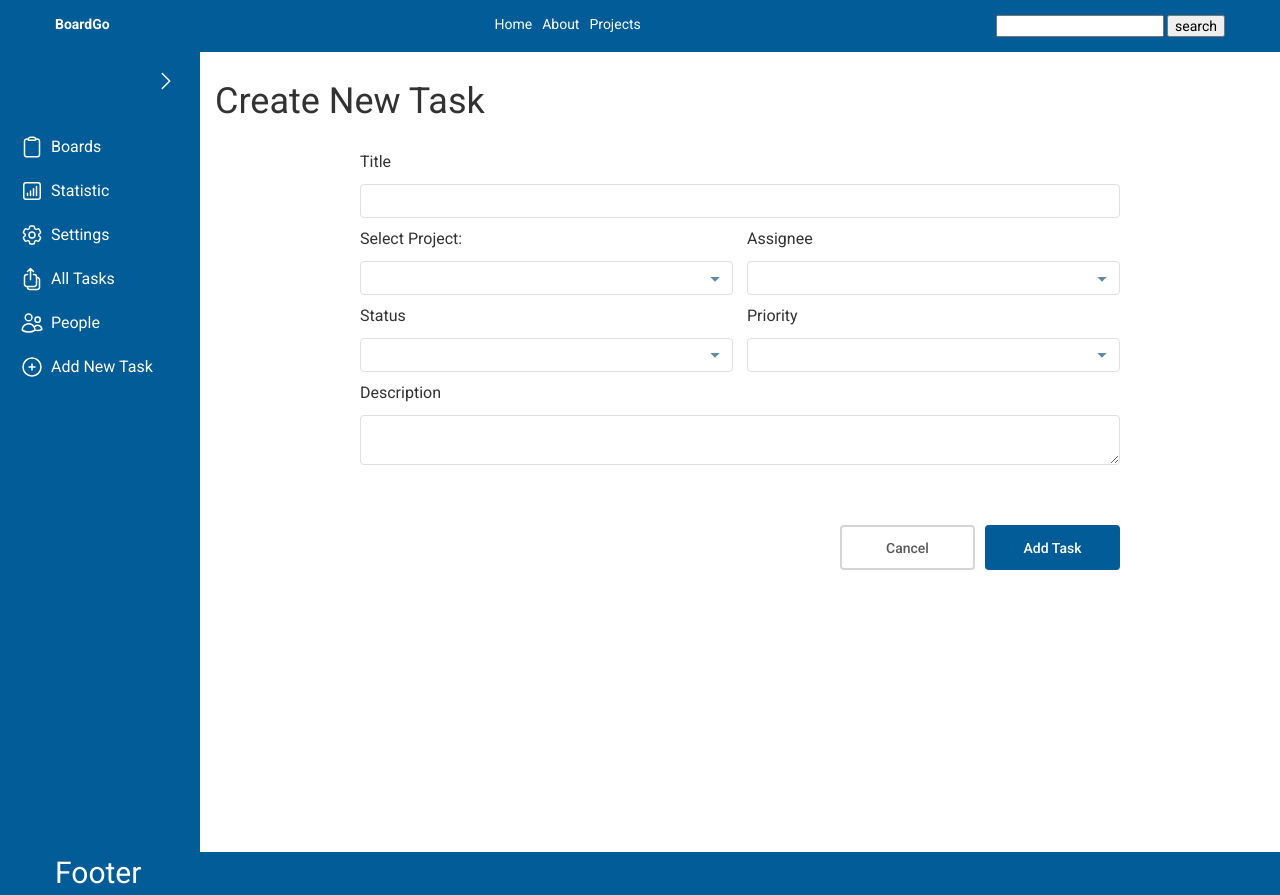
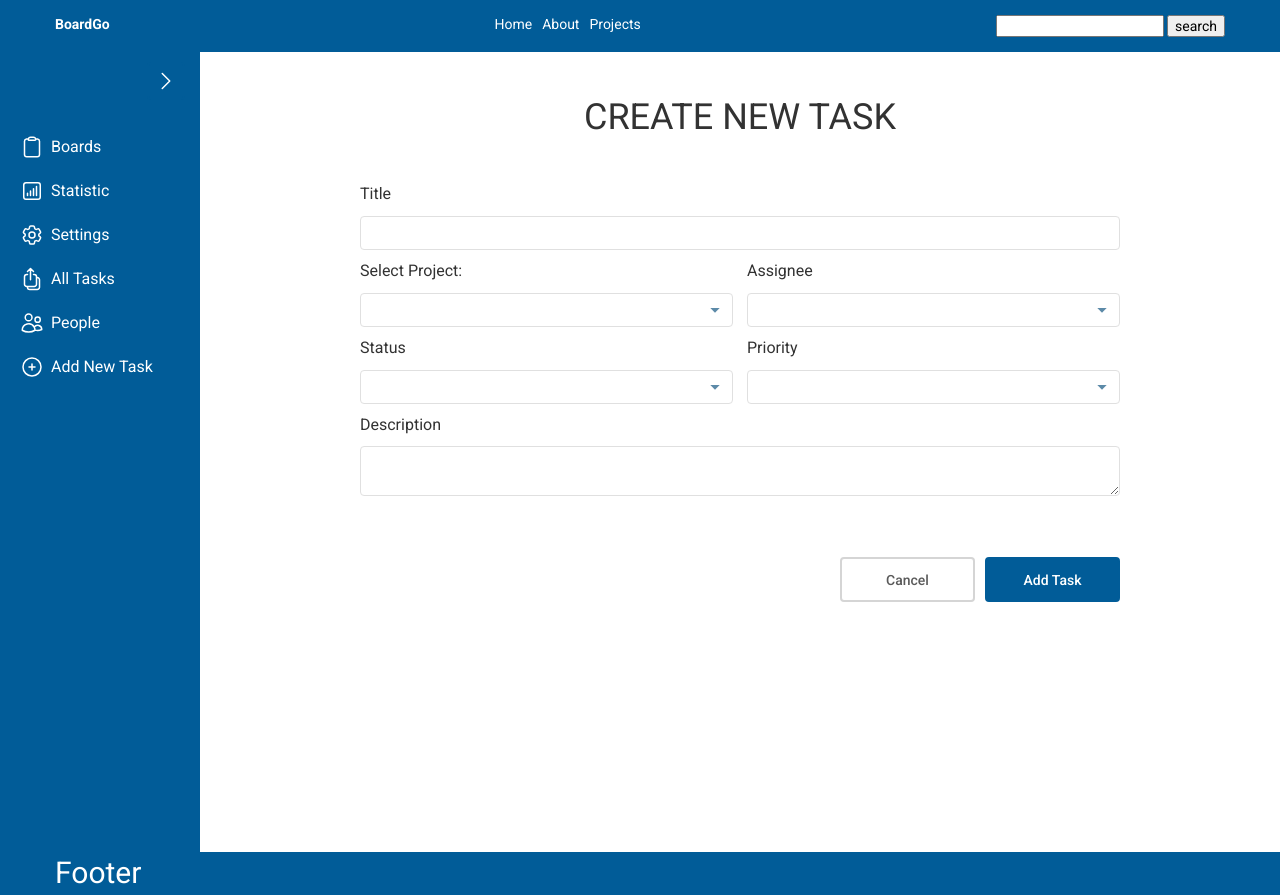
Before and after one commit to 0smir/vue-dashboard-demo, a Vue app: page /tasks/new in a window 1280 px wide. Built offline with nearby package versions, Linux system fonts and the light colour scheme.

Commit message:
add classes for styles

```diff
--- a/src/pages/NewTaskPage.vue
+++ b/src/pages/NewTaskPage.vue
@@ -1,6 +1,6 @@
 <template>
   <div class="container">
-    <h1>Create New Task</h1>
+    <h1 class="title">Create New Task</h1>
     <CreateTaskForm></CreateTaskForm>
   </div>
 </template>
@@ -16,4 +16,10 @@ export default {
 }
 </script>
 
-<style scoped></style>
+<style scoped>
+.title {
+  margin: 40px 0 40px;
+  text-align: center;
+  text-transform: uppercase;
+}
+</style>
--- a/src/pages/PeoplesPage.vue
+++ b/src/pages/PeoplesPage.vue
@@ -25,7 +25,7 @@ export default {
   },
   data() {
     return {
-      activeComponentName: 'PersonsList',
+      activeComponentName: 'AddPersonForm',
       peopleList: this.$store.getters['people/getEmployeesList']
     }
   },
```
